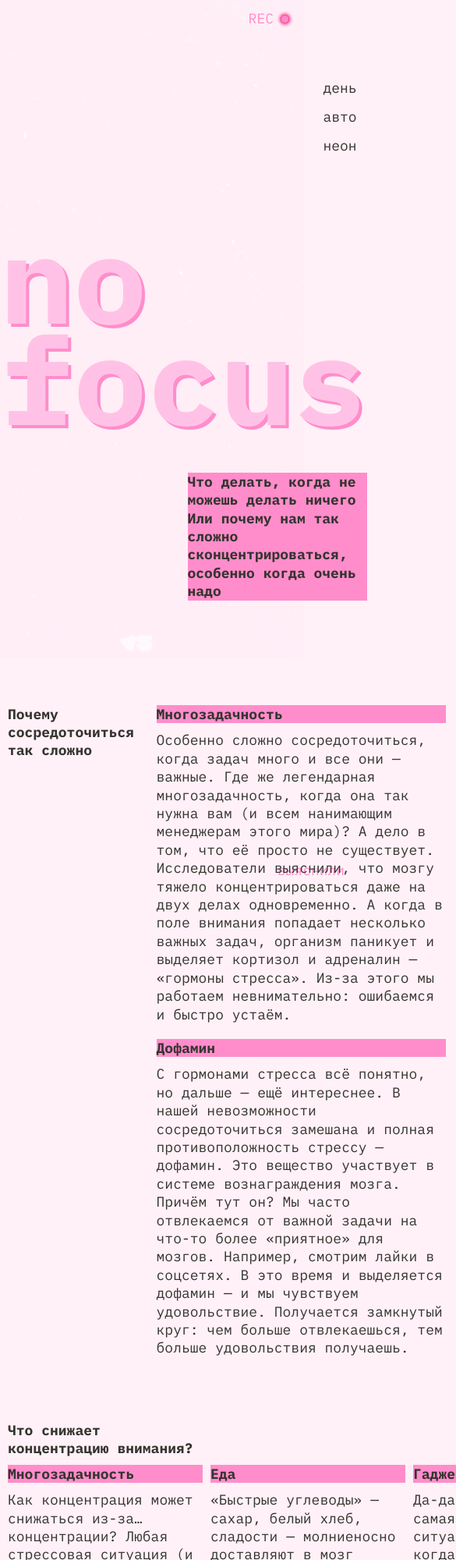
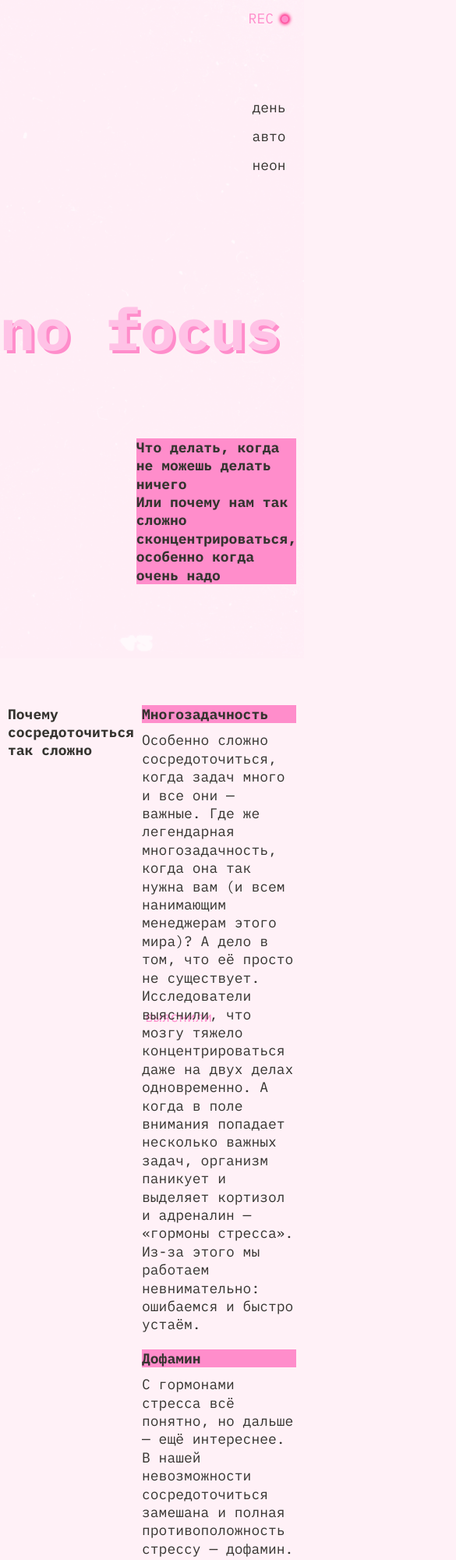
Before and after one commit to ParaMasha/slozhno-sosredotochitsya, a plain HTML site: page index.html in a window 390 px wide. Shown: the top 2000 px of the page at 78% size, 585 px wide, since content can reach past the window. Drawn offline with Linux system fonts and the light colour scheme.

Commit message:
code-continue 13 slozhno-sosredotochitsya

```diff
--- a/styles/style.css
+++ b/styles/style.css
@@ -85,18 +85,6 @@ body {
   gap: 0.625em;
   display: flex;
   justify-content: center;
-}
-
-@media screen and (max-width: 768px) {
-  .header__theme-menu-list {
-    flex-direction: column;
-    justify-content: end;
-    align-items: end;
-  }
-
-  .header__theme-menu {
-    align-self: center;
-  }
 }
 
 .header__theme-menu-button {
@@ -311,3 +299,30 @@ main {
   margin: var(--main-padding);
   text-shadow: 2px 2px 0 var(--accent-color);
 }
+
+@media screen and (max-width: 768px) {
+  .header__theme-menu-list {
+    flex-direction: column;
+    justify-content: end;
+    align-items: end;
+    margin-block-end: 15px;
+  }
+
+  .header__theme-menu {
+    align-self: center;
+  }
+
+  .main__heading {
+    font-size: clamp(7.5rem, 0.5625rem + 14.4531vw, 9.8125rem);
+  }
+
+  .section__title-unique {
+    display: grid;
+    grid-template-columns: repeat(4, 1fr);
+    }
+
+  .section__unique {
+    display: flex;
+    flex-direction: column;
+  }
+}
```
